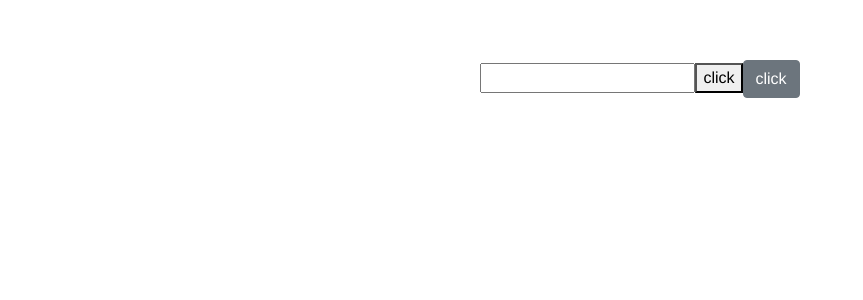
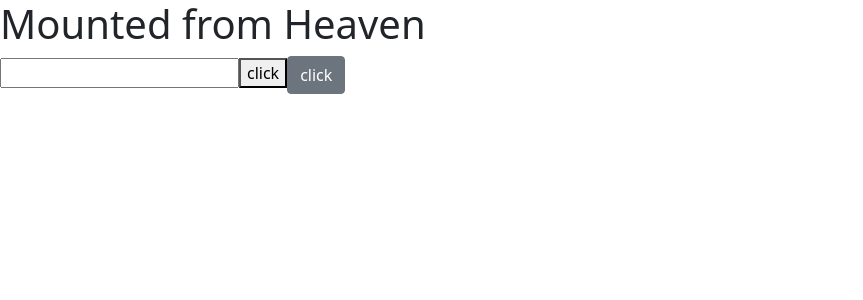
Before and after one commit to mnegabriel/test-package, a Vue app: page / in a window 1280 px wide. Shown: the top 300 px of the page, without its empty margins (0-863 px from the left). Built offline with nearby package versions, Linux system fonts and the light colour scheme.

Commit message:
testing creating a contructor

```diff
--- a/src/App.vue
+++ b/src/App.vue
@@ -1,5 +1,6 @@
 <template>
-  <div id="app">
+  <div id="main">
+    <h1>Mounted from Heaven</h1>
     <InputButton/>
   </div>
 </template>
@@ -16,12 +17,4 @@ export default {
 </script>
 
 <style>
-#app {
-  font-family: Avenir, Helvetica, Arial, sans-serif;
-  -webkit-font-smoothing: antialiased;
-  -moz-osx-font-smoothing: grayscale;
-  text-align: center;
-  color: #2c3e50;
-  margin-top: 60px;
-}
 </style>
```
Also changed, not shown: package.json (+6 -3 lines), src/components/index.js (+14 -3 lines), src/use.js (added, +18 -0 lines), 7 other files (tests, documents, lock files or other folders).
